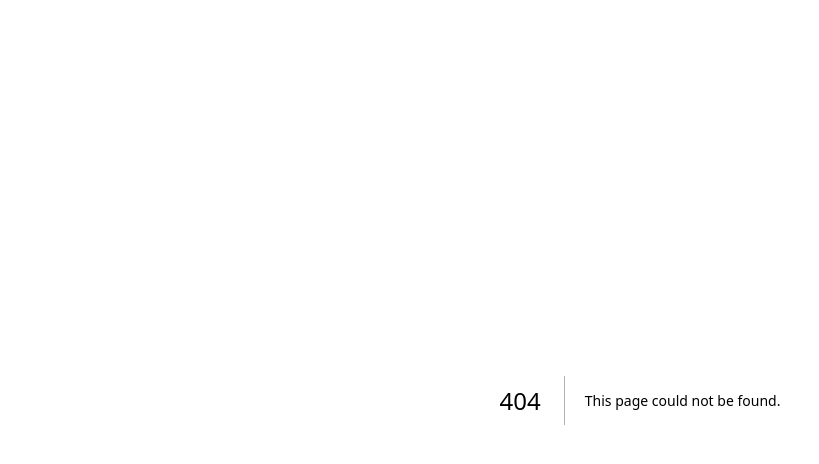
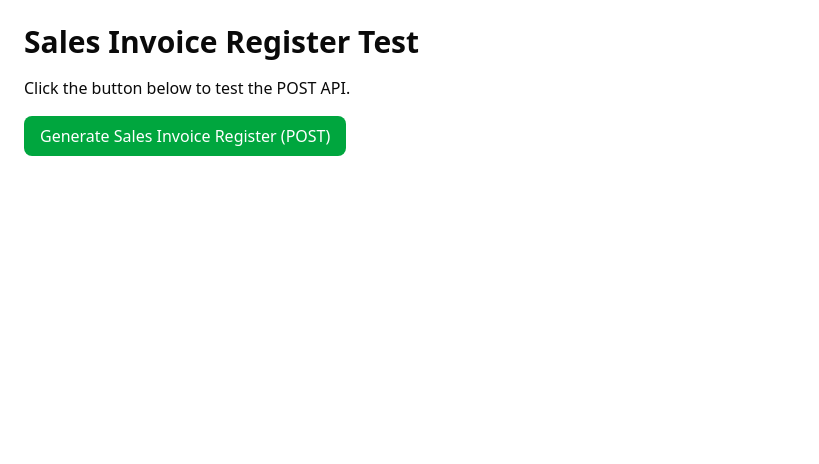
Before and after one commit to promptly2024/chatbot-nmci, a Next.js app: page /test2 in a window 1280 px wide. Before the commit this address had no page. Shown: the top 464 px of the page, without its empty margins (0-819 px from the left). Built offline with nearby package versions, Linux system fonts and the light colour scheme.

Commit message:
created route.ts to resolve cors issue and created test2 to test all the post endpoijts

```diff
--- /dev/null
+++ b/app/api/generate-report/route.ts
@@ -0,0 +1,65 @@
+// app/api/generate-report/route.ts
+import { NextRequest, NextResponse } from 'next/server';
+
+export async function POST(request: NextRequest) {
+    try {
+        // Get the request body and headers
+        const body = await request.json();
+        const authHeader = request.headers.get('authorization');
+
+        if (!authHeader) {
+            return NextResponse.json(
+                { error: 'Authorization header is required' },
+                { status: 401 }
+            );
+        }
+
+        // Make the request to the external API
+        const response = await fetch('https://reporting.letstranzact.com/generate_report', {
+            method: 'POST',
+            headers: {
+                'Content-Type': 'application/json',
+                'Authorization': authHeader,
+            },
+            body: JSON.stringify(body)
+        });
+
+        // Get the response data
+        const data = await response.json();
+
+        if (!response.ok) {
+            return NextResponse.json(
+                { error: `External API error: ${response.status} - ${response.statusText}`, details: data },
+                { status: response.status }
+            );
+        }
+
+        // Return the successful response
+        return NextResponse.json(data);
+
+    } catch (error: unknown) {
+        console.error('API Route Error:', error);
+
+        let message = 'Failed to fetch from reporting service';
+        if (error instanceof Error) {
+            message = error.message;
+        }
+
+        return NextResponse.json(
+            { error: message },
+            { status: 500 }
+        );
+    }
+}
+
+// Handle OPTIONS request for CORS preflight
+export async function OPTIONS(request: NextRequest) {
+    return new NextResponse(null, {
+        status: 200,
+        headers: {
+            'Access-Control-Allow-Origin': '*',
+            'Access-Control-Allow-Methods': 'POST, OPTIONS',
+            'Access-Control-Allow-Headers': 'Content-Type, Authorization',
+        },
+    });
+}
--- /dev/null
+++ b/app/test2/page.tsx
@@ -0,0 +1,119 @@
+"use client";
+
+import React from "react";
+import { useState } from "react";
+import { toast } from "sonner";
+
+export default function Home() {
+    const [response, setResponse] = useState("null");
+    const [loading, setLoading] = useState(false);
+    const [access_token, setAccess_token] = useState<string>("");
+
+    React.useEffect(() => {
+        // get the access token from local storage
+        const token = localStorage.getItem('access_token');
+        if (token) {
+            setAccess_token(token);
+            toast.success('Access token retrieved from local storage');
+        } else {
+            toast.error('No access token found. Please log in first.');
+        }
+    }, []);
+
+    const callApi = async () => {
+        setLoading(true);
+        setResponse("null");
+        if (!access_token) {
+            toast.error('No access token found. Please log in first.');
+            setLoading(false);
+            return;
+        }
+        toast.info('Calling Sales Invoice Register API...');
+
+        const requestBody = {
+            selected_columns: [],
+            grouped_data: true,
+            selected_group_columns: [],
+            initial_request: true,
+            numeric_search_prefixes: {},
+            report: { id: "29" },
+            search: {},
+            pagination: {
+                group_by: [],
+                group_desc: [],
+                items_per_page: 50,
+                multi_sort: false,
+                must_sort: false,
+                page: 1,
+                sort_by: [],
+                sort_desc: []
+            },
+            "invoice_date_interval|invoice_from_date|invoice_to_date": "Last 180 Days",
+            "creation_date_interval|creation_start_date|creation_end_date": "Last 180 Days",
+            "payment_due_date_interval|payment_start_date|payment_end_date": "All",
+            dispatch_details_status: "All",
+            company_buyer: "",
+            tag_sales: "",
+            item_id: "",
+            currency_type: "Rupee",
+            document_status: "All Sent",
+            invoice_payment_status: "All",
+            output: "display"
+        };
+
+        try {
+            // Call your local API route instead of the external URL directly
+            const res = await fetch('/api/generate-report', {
+                method: 'POST',
+                headers: {
+                    'Content-Type': 'application/json',
+                    'Authorization': `Bearer ${access_token}`,
+                },
+                body: JSON.stringify(requestBody)
+            });
+
+            if (!res.ok) {
+                const errorData = await res.json().catch(() => ({}));
+                throw new Error(`HTTP error! status: ${res.status} - ${errorData.error || res.statusText}`);
+            }
+
+            toast.success('Sales Invoice Register API call successful!');
+            const data = await res.json();
+            setResponse(data);
+        } catch (err: unknown) {
+            let errorMessage = 'An unknown error occurred';
+            if (err instanceof Error) {
+                errorMessage = err.message;
+            }
+            toast.error(errorMessage);
+            setResponse(errorMessage);
+        }
+        setLoading(false);
+    };
+
+    return (
+        <div className="p-6">
+            <h1 className="text-3xl font-bold mb-4">Sales Invoice Register Test</h1>
+            <p className="mb-4">Click the button below to test the POST API.</p>
+
+            <button
+                onClick={callApi}
+                className="px-4 py-2 bg-green-600 text-white rounded-md hover:bg-green-700"
+                disabled={loading}
+            >
+                Generate Sales Invoice Register (POST)
+            </button>
+
+            {loading && <p className="mt-4 text-blue-600">Loading...</p>}
+
+            {response !== "null" && (
+                <div className="mb-6">
+                    <h2 className="text-2xl font-bold mb-2">Sales Invoice Register Response:</h2>
+                    <pre className="mt-4 p-4 bg-gray-100 rounded overflow-auto text-sm max-h-96">
+                        {JSON.stringify(response, null, 2)}
+                    </pre>
+                </div>
+            )}
+        </div>
+    );
+}
```
